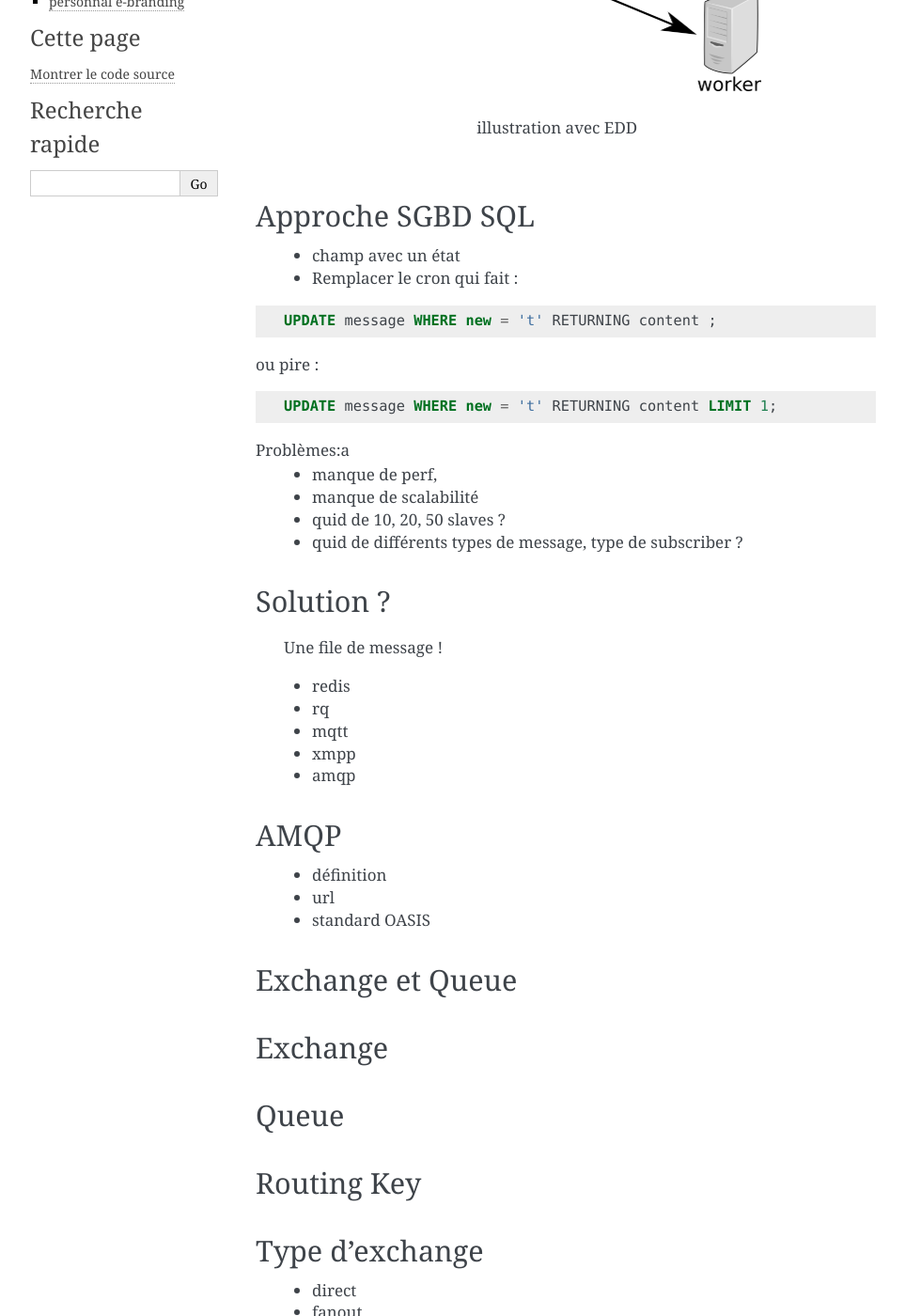
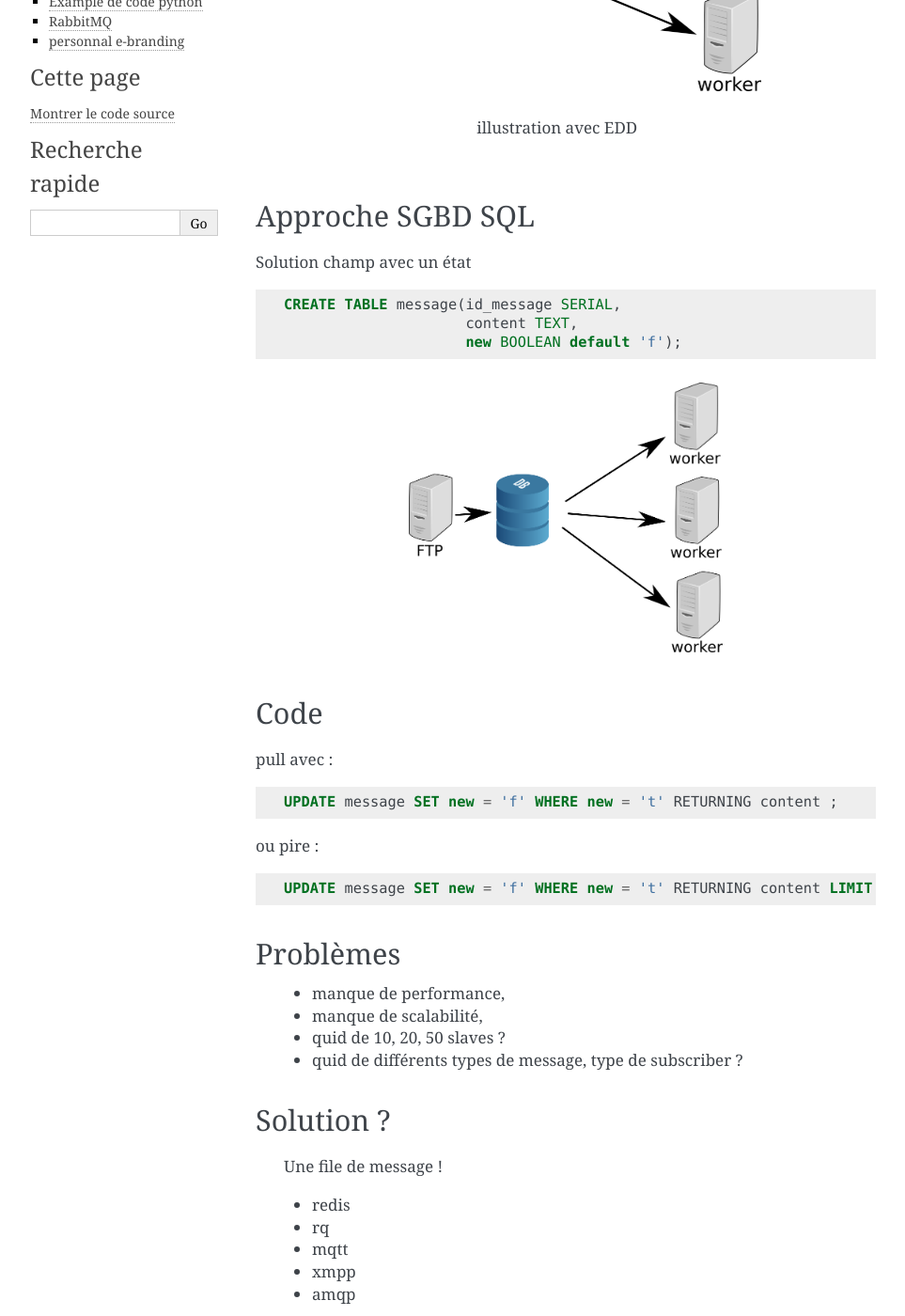
Before and after one commit to cyplp/amqp_presentation, a Sphinx documentation site: the page built from source/index.rst, in a window 1280 px wide and 1400 px high, scrolled down 496 px. Shown: the whole window at 94% size, without its empty margins (148-1111 px from the left). Built offline with Sphinx 7.4.7, drawn with Linux system fonts in a browser that asks for light colours.

Commit message:
illustation avec db

```diff
--- a/source/index.rst
+++ b/source/index.rst
@@ -22,24 +22,38 @@ Pourquoi
 Approche SGBD SQL
 =================
 
- * champ avec un état
-
- * Remplacer le cron qui fait :
+Solution champ avec un état
 
 .. code-block:: sql
 
- UPDATE message WHERE new = 't' RETURNING content ;
+  CREATE TABLE message(id_message SERIAL,
+                       content TEXT,
+		       new BOOLEAN default 'f');
+
+.. figure:: _static/ftp_db_worker.png
+   :scale: 40 %
+
+
+Code
+====
+pull avec :
+
+.. code-block:: sql
+
+ UPDATE message SET new = 'f' WHERE new = 't' RETURNING content ;
 
 
 ou pire :
 
 .. code-block:: sql
 
- UPDATE message WHERE new = 't' RETURNING content LIMIT 1;
+ UPDATE message SET new = 'f' WHERE new = 't' RETURNING content LIMIT 1;
 
-Problèmes:a
- * manque de perf,
- * manque de scalabilité
+Problèmes
+=========
+
+ * manque de performance,
+ * manque de scalabilité,
  * quid de 10, 20, 50 slaves ?
  * quid de différents types de message, type de subscriber ?
 
```
Also changed, not shown: source/_static/ftp_db_worker.png (added).
